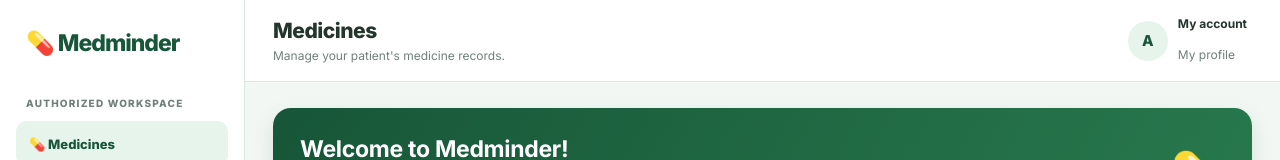
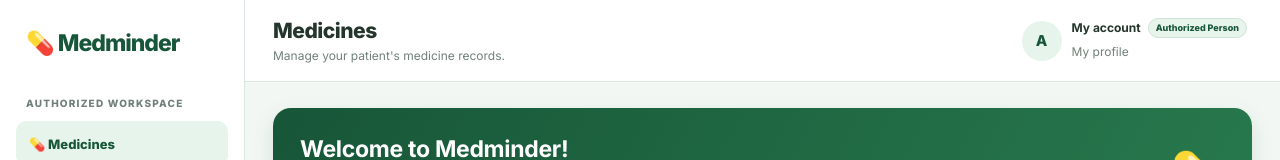
Before and after one commit to Gridzly/pillremind, a website: page dashboard.html in a window 1280 px wide. Shown: the top 160 px of the page. Drawn offline with Linux system fonts and the light colour scheme; no server answers.

Commit message:
Add authorized person role badge beside dashboard name

```diff
--- a/dashboard.html
+++ b/dashboard.html
@@ -211,6 +211,13 @@
 
     .profile-text { min-width:0; line-height:1.6; }
 
+    .profile-name-row {
+      display:flex;
+      align-items:center;
+      gap:7px;
+      min-width:0;
+    }
+
     #displayName {
       display:inline-block;
       max-width:150px;
@@ -218,6 +225,21 @@
       text-overflow:ellipsis;
       white-space:nowrap;
       font-size:12px;
+    }
+
+    .account-role-badge {
+      display:inline-flex;
+      flex:0 0 auto;
+      align-items:center;
+      padding:3px 7px;
+      border:1px solid #cfe5d5;
+      border-radius:999px;
+      background:#e7f4eb;
+      color:#175638;
+      font-size:9px;
+      font-weight:800;
+      line-height:1.3;
+      white-space:nowrap;
     }
 
     .mobile-logout {
@@ -982,7 +1004,10 @@
         <button class="profile-shortcut" id="profileButton" type="button" aria-label="Open my profile">
           <span class="avatar" id="avatar">A</span>
           <span class="profile-text">
-            <b id="displayName">My account</b><br>
+            <span class="profile-name-row">
+              <b id="displayName">My account</b>
+              <span class="account-role-badge" id="accountRoleBadge">Authorized Person</span>
+            </span>
             <small class="muted">My profile</small>
           </span>
         </button>
```
